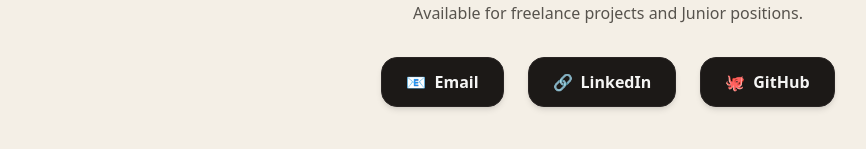
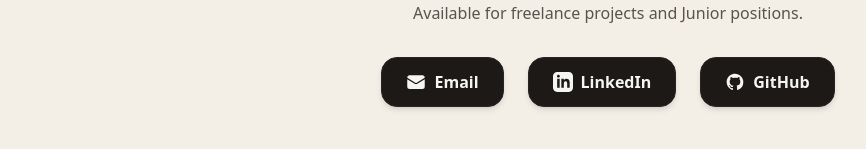
Before and after one commit to valenyuge/portfolio, a React (Vite) app: page / in a window 1280 px wide. Shown: the part 2664-2813 px from the top of the page, without its empty margins (32-898 px from the left). Built offline with nearby package versions, Linux system fonts and the light colour scheme.

Commit message:
Update SeccionContacto.tsx

```diff
--- a/src/components/SeccionContacto.tsx
+++ b/src/components/SeccionContacto.tsx
@@ -4,9 +4,37 @@
   const { t } = useTranslation();
 
   const enlaces = [
-    { href: 'mailto:valentinyuge@gmail.com', icon: '📧', label: 'Email', external: false },
-    { href: 'https://linkedin.com/in/valentinyuge', icon: '🔗', label: 'LinkedIn', external: true },
-    { href: 'https://github.com/valenyuge', icon: '🐙', label: 'GitHub', external: true }
+    {
+      href: 'mailto:valentinyuge@gmail.com',
+      label: 'Email',
+      external: false,
+      icon: (
+        <svg className="w-5 h-5 fill-current" viewBox="0 0 24 24" aria-hidden="true">
+          <path d="M1.5 8.67v8.58a3 3 0 003 3h15a3 3 0 003-3V8.67l-8.928 5.493a3 3 0 01-3.144 0L1.5 8.67z" />
+          <path d="M22.5 6.908V6.75a3 3 0 00-3-3h-15a3 3 0 00-3 3v.158l9.714 5.978a1.5 1.5 0 001.572 0L22.5 6.908z" />
+        </svg>
+      )
+    },
+    {
+      href: 'https://linkedin.com/in/valentinyuge',
+      label: 'LinkedIn',
+      external: true,
+      icon: (
+        <svg className="w-5 h-5 fill-current" viewBox="0 0 24 24" aria-hidden="true">
+          <path d="M19 0h-14c-2.761 0-5 2.239-5 5v14c0 2.761 2.239 5 5 5h14c2.762 0 5-2.239 5-5v-14c0-2.761-2.238-5-5-5zm-11 19h-3v-11h3v11zm-1.5-12.268c-.966 0-1.75-.79-1.75-1.764s.784-1.764 1.75-1.764 1.75.79 1.75 1.764-.783 1.764-1.75 1.764zm13.5 12.268h-3v-5.604c0-3.368-4-3.113-4 0v5.604h-3v-11h3v1.765c1.396-2.586 7-2.777 7 2.476v6.759z"/>
+        </svg>
+      )
+    },
+    {
+      href: 'https://github.com/valenyuge',
+      label: 'GitHub',
+      external: true,
+      icon: (
+        <svg className="w-5 h-5 fill-current" viewBox="0 0 24 24" aria-hidden="true">
+          <path fillRule="evenodd" clipRule="evenodd" d="M12 2C6.477 2 2 6.484 2 12.017c0 4.425 2.865 8.18 6.839 9.504.5.092.682-.217.682-.483 0-.237-.008-.868-.013-1.703-2.782.605-3.369-1.343-3.369-1.343-.454-1.158-1.11-1.466-1.11-1.466-.908-.62.069-.608.069-.608 1.003.07 1.53 1.032 1.53 1.032.892 1.53 2.341 1.088 2.91.832.092-.647.35-1.088.636-1.338-2.22-.253-4.555-1.113-4.555-4.951 0-1.093.39-1.988 1.029-2.688-.103-.253-.446-1.272.098-2.65 0 0 .84-.27 2.75 1.026A9.564 9.564 0 0112 6.844c.85.004 1.705.115 2.504.337 1.909-1.296 2.747-1.027 2.747-1.027.546 1.379.202 2.398.1 2.651.64.7 1.028 1.595 1.028 2.688 0 3.848-2.339 4.695-4.566 4.943.359.309.678.92.678 1.855 0 1.338-.012 2.419-.012 2.747 0 .268.18.58.688.482A10.019 10.019 0 0022 12.017C22 6.484 17.522 2 12 2z" />
+        </svg>
+      )
+    }
   ];
 
   return (
```
